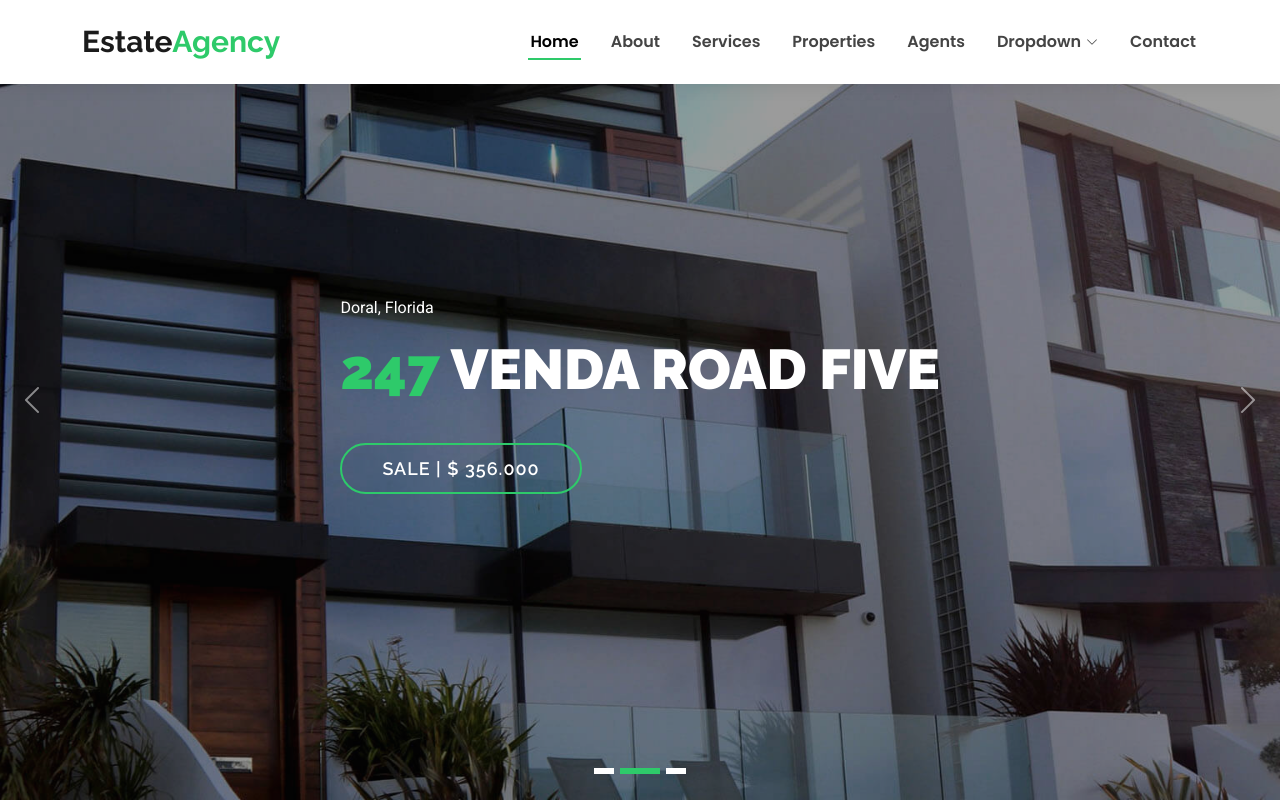
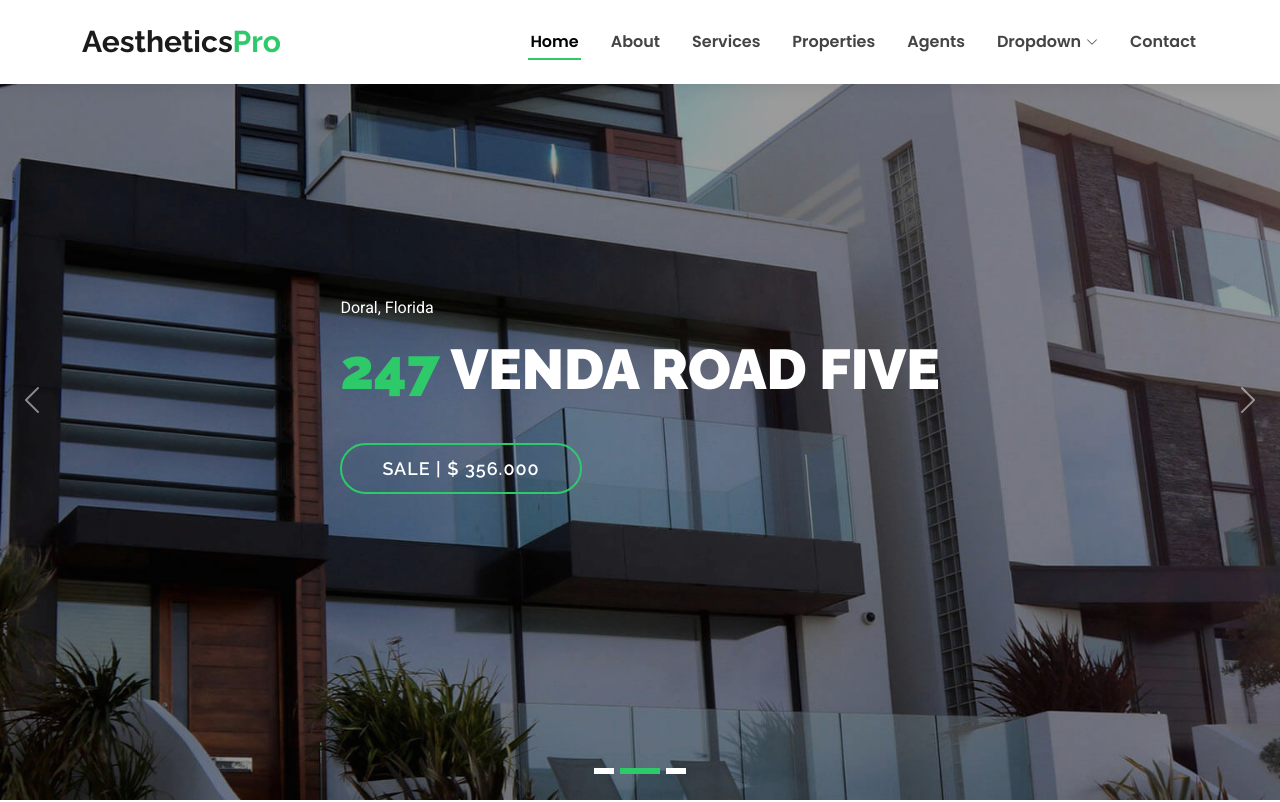
Before and after one commit to monir-mia/aesthetics, a plain HTML site: page index.html in a window 1280 px wide. Shown: the top 802 px of the page. Drawn offline with Linux system fonts and the light colour scheme.

Commit message:
Update index.html

```diff
--- a/index.html
+++ b/index.html
@@ -4,7 +4,7 @@
 <head>
   <meta charset="utf-8">
   <meta content="width=device-width, initial-scale=1.0" name="viewport">
-  <title>Index - EstateAgency Bootstrap Template</title>
+  <title>Index - Aesthetics Template</title>
   <meta name="description" content="">
   <meta name="keywords" content="">
 
@@ -28,11 +28,11 @@
   <link href="assets/css/main.css" rel="stylesheet">
 
   <!-- =======================================================
-  * Template Name: EstateAgency
-  * Template URL: https://bootstrapmade.com/real-estate-agency-bootstrap-template/
-  * Updated: Aug 09 2024 with Bootstrap v5.3.3
-  * Author: BootstrapMade.com
-  * License: https://bootstrapmade.com/license/
+  * Template Name: Aesthetics
+  * Template URL: https://aestheticspro.netlify.app/
+  * Updated: jun 09 2025 with abezam v1.1
+  * Author: abezam.com
+  * License: https://abezam.com/license/
   ======================================================== -->
 </head>
 
@@ -44,7 +44,7 @@
       <a href="index.html" class="logo d-flex align-items-center">
         <!-- Uncomment the line below if you also wish to use an image logo -->
         <!-- <img src="assets/img/logo.png" alt=""> -->
-        <h1 class="sitename">Estate<span>Agency</span></h1>
+        <h1 class="sitename">Aesthetics<span>Pro</span></h1>
       </a>
 
       <nav id="navmenu" class="navmenu">
```
